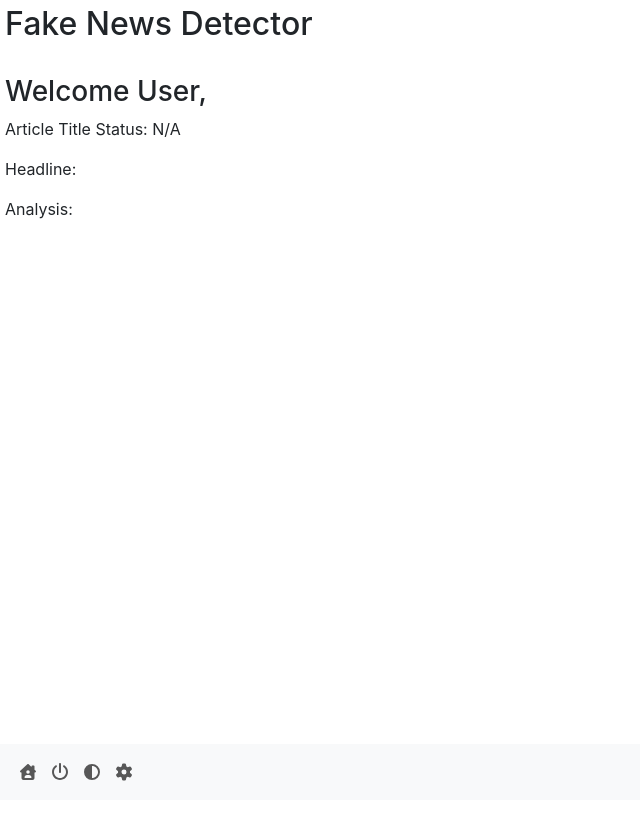
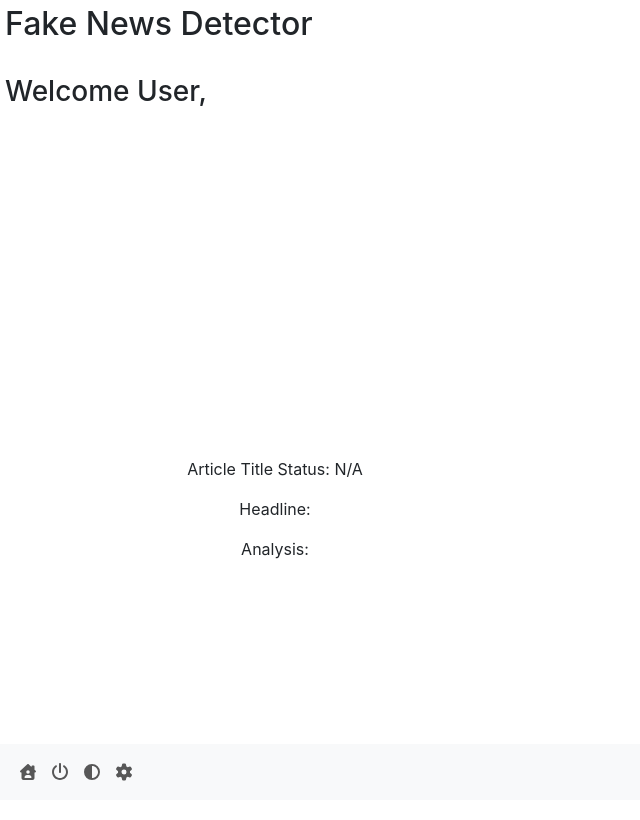
Before and after one commit to NikolasHunter515/Fake-News-Detector-Browser-Extension, a React (Create React App) app in the folder src/client/: page / in a window 1280 px wide. Shown: the top 820 px of the page, without its empty margins (0-640 px from the left). Built offline with nearby package versions, Linux system fonts and the light colour scheme; no server answers.

Commit message:
More headline grabbing logic added, and some css.

```diff
--- /dev/null
+++ b/src/client/src/NewsLegit.css
@@ -0,0 +1,7 @@
+.centered-container {
+  display: flex;
+  justify-content: center;
+  align-items: center;
+  height: 100vh;
+  flex-direction: column;
+}
--- a/src/client/src/NewsLegit.jsx
+++ b/src/client/src/NewsLegit.jsx
@@ -1,7 +1,7 @@
 import react from 'react';
 import {useState,useEffect} from 'react';
 import { getActiveTab } from './getPageData';
-
+import './NewsLegit.css';
 
 //droppign article detection.
 export default function NewsLegit(){
@@ -21,15 +21,29 @@ export default function NewsLegit(){
         fetchActiveTab();
   }, []);
 
-
+  //is working
      useEffect(() => {
         if (activeUrl) {
-        const nameStart = activeUrl.lastIndexOf('/') + 1;
-        const shortName = activeUrl.substring(nameStart);
-        setActiveName(shortName);
-        setActiveName(shortName.replaceAll("-"," "))
+            try {
+                const urlObj = new URL(activeUrl);
+                const pathname = urlObj.pathname;
+
+                // Get the last slug from the path
+                const slug = pathname.split('/').filter(Boolean).pop();
+
+                if (slug) {
+                    const words = slug
+                    .split('-')
+                    .map(word => word.charAt(0).toUpperCase() + word.slice(1));
+
+                    console.log(words.join(' '));
+                    setActiveName(words.join(' '));
+                }
+            } catch (e) {
+            console.error("Invalid URL:", e);
+            }
         }
-    }, [activeUrl]);
+        }, [activeUrl]);
 
       useEffect(() => {
         if (!activeName) return;
@@ -45,6 +59,12 @@ export default function NewsLegit(){
             });
             const data = await response.json();
             setMessage(data.result || data.error || 'No result');
+            if(data.result.match('real') || data.result.match('Real')){
+                setTitleStat("Real Headline");
+            }
+            else if(data.result.match('fake') || data.result.match('Fake')){
+                setTitleStat("Fake Headline");
+            }
         } catch (err) {
             setMessage('Error contacting backend');
         }
@@ -60,7 +80,7 @@ export default function NewsLegit(){
 
 
     return (
-        <div>
+        <div className='centered-container'>
             <p>Article Title Status: {titleStat}</p>
             <p>Headline: {activeName}</p>
             <p>Analysis: {message}</p>
```
